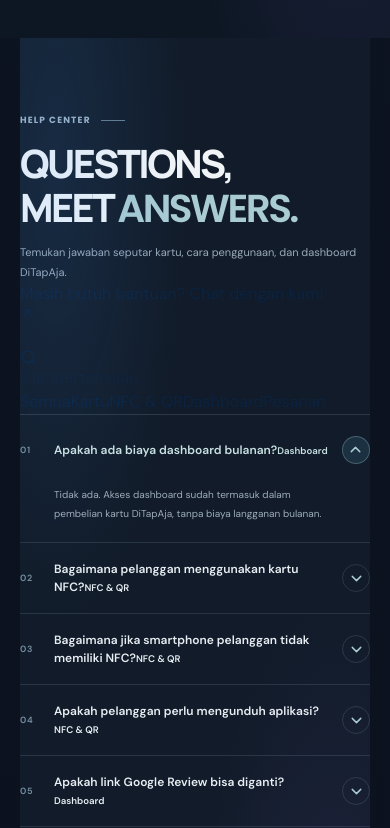
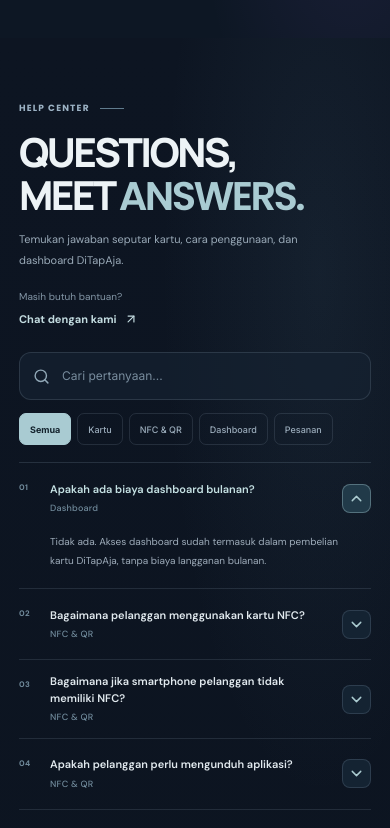
Before and after one commit to chanvianz-ui/ditapaja, a Next.js app: page / in a window 390 px wide. Shown: the part 5100-5928 px from the top of the page. Built offline with nearby package versions, Linux system fonts and the light colour scheme.

Commit message:
Rebuild FAQ layout and interaction for responsive polish

```diff
--- a/app/home-v4.css
+++ b/app/home-v4.css
@@ -1497,3 +1497,102 @@
  .dt-home-v4 .dt-v2-footer-expanded{padding:0 21px!important}
  .dt-home-v4 .dt-footer-main{padding:39px 0 30px!important}
 }
+
+
+/* FAQ — modern searchable help center, contained layout */
+.dt-home-v4 .dt-v2-faq{
+ width:100%!important;max-width:none!important;margin:0!important;padding:clamp(76px,8vw,116px) 24px!important;
+ display:block!important;position:relative!important;overflow:hidden!important;
+ background:linear-gradient(180deg,#0d1522 0%,#0c1420 100%)!important
+}
+.dt-home-v4 .dt-v2-faq:before{
+ content:"";position:absolute!important;inset:0!important;pointer-events:none!important;
+ background:radial-gradient(ellipse at 82% 18%,rgba(104,150,175,.09),transparent 35%)!important
+}
+.dt-home-v4 .dt-faq-shell{
+ position:relative!important;width:min(1120px,100%)!important;margin:0 auto!important;
+ display:grid!important;grid-template-columns:minmax(0,.72fr) minmax(0,1.28fr)!important;
+ gap:clamp(36px,6vw,86px)!important;align-items:start!important
+}
+.dt-home-v4 .dt-v2-faq-heading{position:static!important;top:auto!important;max-width:370px!important;margin:0!important}
+.dt-home-v4 .dt-v2-faq-heading h2{
+ margin:20px 0 18px!important;color:#edf3f6!important;font-family:'Manrope',sans-serif!important;
+ font-size:clamp(42px,4.6vw,60px)!important;font-weight:750!important;line-height:1.03!important;letter-spacing:-.065em!important
+}
+.dt-home-v4 .dt-v2-faq-heading h2 em{color:#a9cbd2!important;font-style:normal!important;font-weight:550!important;-webkit-text-stroke:0!important}
+.dt-home-v4 .dt-v2-faq-heading>p{max-width:310px!important;margin:0!important;color:#9aaab8!important;font-size:12px!important;line-height:1.9!important}
+.dt-home-v4 .dt-faq-contact{display:flex!important;flex-direction:column!important;align-items:flex-start!important;gap:7px!important;margin-top:30px!important;color:#8497a7!important;font-size:10px!important}
+.dt-home-v4 .dt-faq-contact span{display:inline-flex!important;align-items:center!important;gap:7px!important;color:#c3dce0!important;font-size:11px!important;font-weight:650!important}
+.dt-home-v4 .dt-faq-content{min-width:0!important;width:100%!important}
+.dt-home-v4 .dt-faq-tools{display:flex!important;flex-direction:column!important;gap:16px!important;margin:0 0 22px!important}
+.dt-home-v4 .dt-faq-search{
+ width:100%!important;min-height:52px!important;display:flex!important;align-items:center!important;gap:12px!important;
+ padding:0 16px!important;border:1px solid rgba(167,190,210,.16)!important;border-radius:12px!important;
+ background:rgba(21,34,49,.72)!important;color:#91a8b7!important;transition:border-color .2s ease,background .2s ease!important
+}
+.dt-home-v4 .dt-faq-search:focus-within{border-color:rgba(169,203,210,.52)!important;background:#152536!important}
+.dt-home-v4 .dt-faq-search input{
+ width:100%!important;min-width:0!important;border:0!important;outline:0!important;background:transparent!important;
+ color:#e9f0f3!important;font:400 12px/1.4 'Inter',sans-serif!important;box-shadow:none!important
+}
+.dt-home-v4 .dt-faq-search input::placeholder{color:#788c9d!important}
+.dt-home-v4 .dt-faq-search>button{display:grid!important;place-items:center!important;width:28px!important;height:28px!important;border:0!important;border-radius:50%!important;background:#263a4a!important;color:#c6d7df!important;cursor:pointer!important;flex:none!important}
+.dt-home-v4 .dt-faq-categories{display:flex!important;flex-wrap:wrap!important;gap:8px!important;max-width:100%!important}
+.dt-home-v4 .dt-faq-categories button{
+ min-height:34px!important;padding:0 13px!important;border:1px solid rgba(167,190,210,.15)!important;border-radius:7px!important;
+ background:transparent!important;color:#9aabba!important;font:500 10px/1 'Inter',sans-serif!important;white-space:nowrap!important;
+ cursor:pointer!important;transition:all .18s ease!important
+}
+.dt-home-v4 .dt-faq-categories button:hover{border-color:rgba(169,203,210,.4)!important;color:#e3eff1!important}
+.dt-home-v4 .dt-faq-categories button.active{border-color:#a9cbd2!important;background:#a9cbd2!important;color:#14232d!important;font-weight:700!important}
+.dt-home-v4 .dt-v2-faq-list{width:100%!important;display:flex!important;flex-direction:column!important;border-top:1px solid rgba(167,190,210,.16)!important}
+.dt-home-v4 .dt-faq-item{width:100%!important;min-width:0!important;margin:0!important;padding:0!important;border-bottom:1px solid rgba(167,190,210,.14)!important;background:transparent!important}
+.dt-home-v4 .dt-faq-trigger{
+ width:100%!important;min-width:0!important;min-height:78px!important;display:grid!important;
+ grid-template-columns:28px minmax(0,1fr) 34px!important;align-items:center!important;gap:13px!important;
+ padding:14px 0!important;border:0!important;border-radius:0!important;background:transparent!important;
+ color:#e1e9ee!important;text-align:left!important;cursor:pointer!important;font:600 13px/1.5 'Inter',sans-serif!important;
+ box-shadow:none!important;transition:color .2s ease!important
+}
+.dt-home-v4 .dt-faq-trigger:hover,.dt-home-v4 .dt-faq-item.is-open .dt-faq-trigger{color:#c5e1e3!important}
+.dt-home-v4 .dt-faq-number{align-self:start!important;padding-top:5px!important;color:#718b9c!important;font-size:9px!important;font-weight:650!important;letter-spacing:.06em!important}
+.dt-home-v4 .dt-faq-question{display:flex!important;min-width:0!important;flex-direction:column!important;gap:5px!important}
+.dt-home-v4 .dt-faq-question small{color:#718b9c!important;font-size:9px!important;font-weight:500!important;letter-spacing:.025em!important}
+.dt-home-v4 .dt-faq-icon{
+ width:32px!important;height:32px!important;display:grid!important;place-items:center!important;justify-self:end!important;
+ border:1px solid rgba(167,190,210,.17)!important;border-radius:9px!important;background:#142332!important;color:#abcbd0!important;
+ transition:transform .22s ease,background .22s ease,border-color .22s ease!important
+}
+.dt-home-v4 .dt-faq-item.is-open .dt-faq-icon{transform:rotate(180deg)!important;background:#213a49!important;border-color:rgba(169,203,210,.38)!important}
+.dt-home-v4 .dt-faq-answer{padding:0 46px 22px 41px!important;animation:dt-faq-reveal .24s ease both!important}
+.dt-home-v4 .dt-faq-answer p{max-width:620px!important;margin:0!important;color:#9eacba!important;font-size:11px!important;line-height:1.9!important;font-weight:400!important}
+.dt-home-v4 .dt-faq-empty{display:flex!important;flex-direction:column!important;align-items:flex-start!important;gap:9px!important;padding:32px 20px!important;border:1px dashed rgba(167,190,210,.2)!important;border-radius:12px!important;color:#93a7b6!important}
+.dt-home-v4 .dt-faq-empty b{color:#e3edf1!important;font-size:13px!important}
+.dt-home-v4 .dt-faq-empty span{font-size:10px!important}
+.dt-home-v4 .dt-faq-empty button{margin-top:7px!important;padding:9px 12px!important;border:1px solid rgba(169,203,210,.28)!important;border-radius:7px!important;background:#192d3c!important;color:#c4dce0!important;font-size:10px!important;cursor:pointer!important}
+.dt-home-v4 .dt-faq-count{margin-top:17px!important;color:#718798!important;font-size:8px!important;font-weight:600!important;letter-spacing:.12em!important}
+.dt-home-v4 .dt-faq-count b{color:#b7cbd4!important}
+@keyframes dt-faq-reveal{from{opacity:0;transform:translateY(-5px)}to{opacity:1;transform:translateY(0)}}
+@media(max-width:850px){
+ .dt-home-v4 .dt-v2-faq{padding:76px 24px!important}
+ .dt-home-v4 .dt-faq-shell{grid-template-columns:1fr!important;gap:32px!important;width:min(680px,100%)!important}
+ .dt-home-v4 .dt-v2-faq-heading{max-width:540px!important}
+ .dt-home-v4 .dt-v2-faq-heading h2{font-size:clamp(40px,7vw,54px)!important}
+ .dt-home-v4 .dt-faq-contact{margin-top:18px!important}
+}
+@media(max-width:520px){
+ .dt-home-v4 .dt-v2-faq{padding:64px 19px!important}
+ .dt-home-v4 .dt-faq-shell{gap:25px!important}
+ .dt-home-v4 .dt-v2-faq-heading h2{font-size:40px!important;line-height:1.06!important;margin:16px 0 12px!important}
+ .dt-home-v4 .dt-v2-faq-heading>p{font-size:11px!important}
+ .dt-home-v4 .dt-faq-tools{gap:13px!important;margin-bottom:17px!important}
+ .dt-home-v4 .dt-faq-search{min-height:48px!important;padding:0 13px!important}
+ .dt-home-v4 .dt-faq-categories{gap:6px!important}
+ .dt-home-v4 .dt-faq-categories button{min-height:32px!important;padding:0 10px!important;font-size:9px!important}
+ .dt-home-v4 .dt-faq-trigger{min-height:70px!important;grid-template-columns:22px minmax(0,1fr) 31px!important;gap:9px!important;padding:13px 0!important;font-size:11px!important}
+ .dt-home-v4 .dt-faq-number{font-size:8px!important}
+ .dt-home-v4 .dt-faq-icon{width:29px!important;height:29px!important;border-radius:8px!important}
+ .dt-home-v4 .dt-faq-answer{padding:0 33px 18px 31px!important}
+ .dt-home-v4 .dt-faq-answer p{font-size:10px!important;line-height:1.85!important}
+}
+@media(prefers-reduced-motion:reduce){.dt-home-v4 .dt-faq-answer{animation:none!important}.dt-home-v4 .dt-faq-trigger,.dt-home-v4 .dt-faq-icon{transition:none!important}}
```
